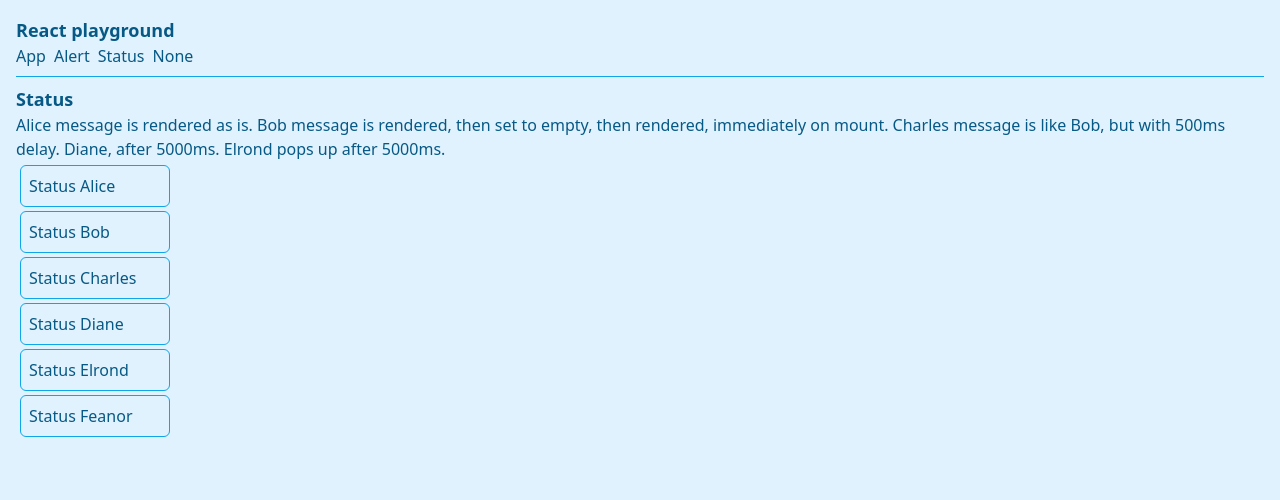
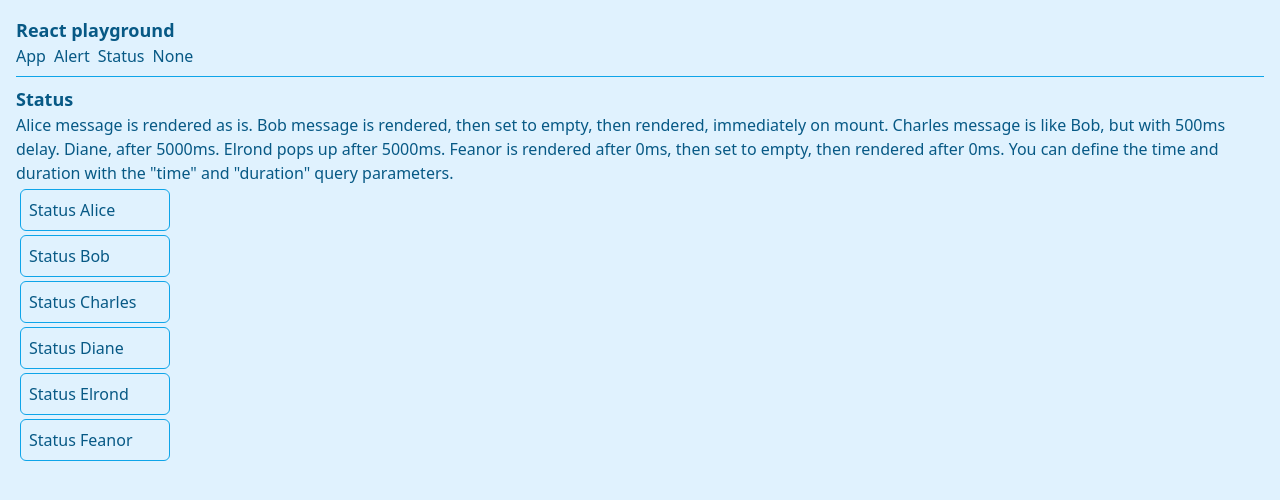
Before and after one commit to luismartinezs/react-playground, a React (Vite) app: page /status in a window 1280 px wide. Shown: the top 500 px of the page. Built offline with nearby package versions, Linux system fonts and the light colour scheme.

Commit message:
feat: feanor on steroids

```diff
--- a/src/components/StatusOnLoad/StatusOnLoad.tsx
+++ b/src/components/StatusOnLoad/StatusOnLoad.tsx
@@ -1,4 +1,5 @@
 import React, { useEffect, useState } from 'react'
+import { useSearchParams } from 'react-router-dom'
 
 const MsgBox = ({ children }: { children?: React.ReactNode }) => {
   return <div className="p-2 m-1 border rounded-md border-sky-500 w-fit min-w-[150px] min-h-[42px]">{children}</div>
@@ -13,6 +14,10 @@ const MSG = {
 }
 
 const StatusOnLoad = () => {
+  let [searchParams] = useSearchParams()
+  const initTime = Number(searchParams.get('time')) || 0
+  const duration = Number(searchParams.get('duration')) || 0
+
   const [bob, setBob] = useState(MSG.bob)
   const [charles, setCharles] = useState(MSG.charles)
   const [diane, setDiane] = useState(MSG.diane)
@@ -53,8 +58,8 @@ const StatusOnLoad = () => {
       setFeanor('')
       timer2 = setTimeout(() => {
         setFeanor(MSG.feanor)
-      }, 500)
-    }, 500)
+      }, duration)
+    }, initTime)
     return () => {
       clearTimeout(timer2)
       clearTimeout(timer)
@@ -67,6 +72,8 @@ const StatusOnLoad = () => {
       <p>
         Alice message is rendered as is. Bob message is rendered, then set to empty, then rendered, immediately on
         mount. Charles message is like Bob, but with 500ms delay. Diane, after 5000ms. Elrond pops up after 5000ms.
+        Feanor is rendered after {initTime}ms, then set to empty, then rendered after {duration}ms. You can define the
+        time and duration with the "time" and "duration" query parameters.
       </p>
       <div>
         <MsgBox>
```
